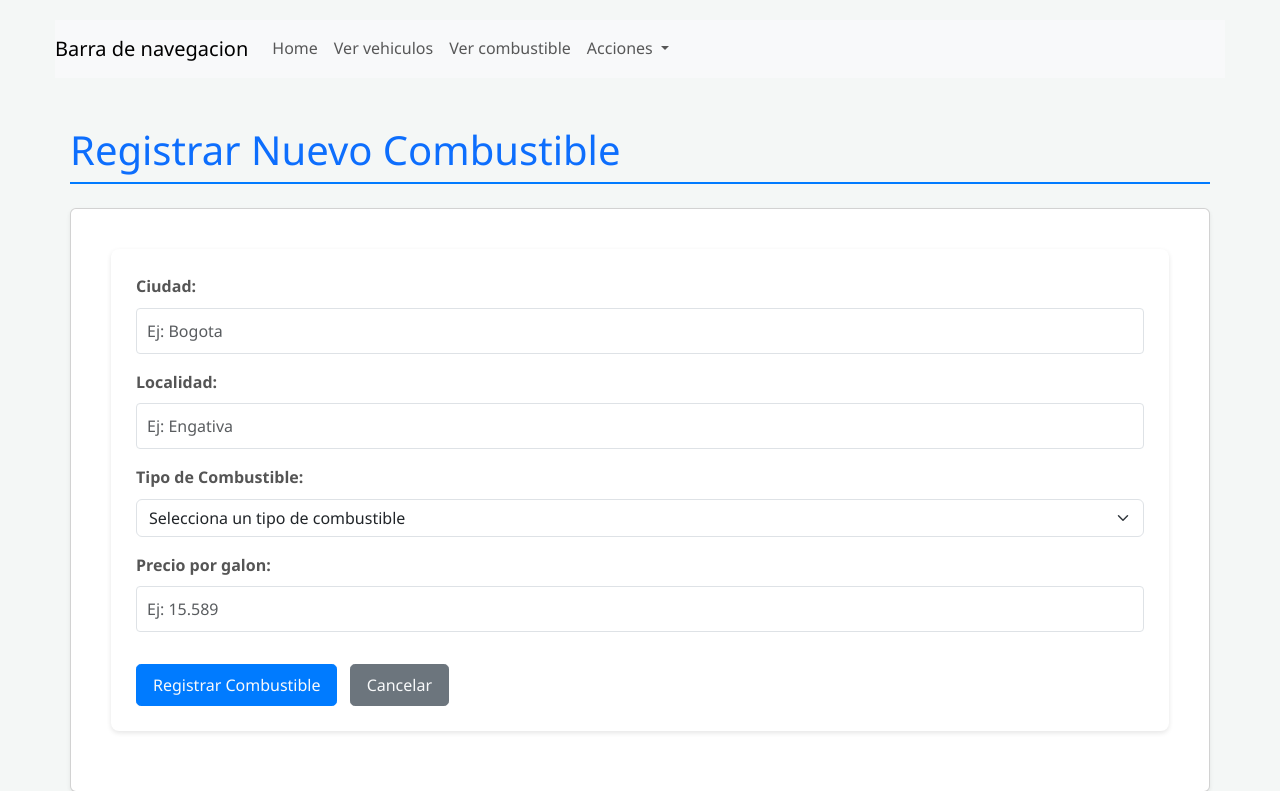
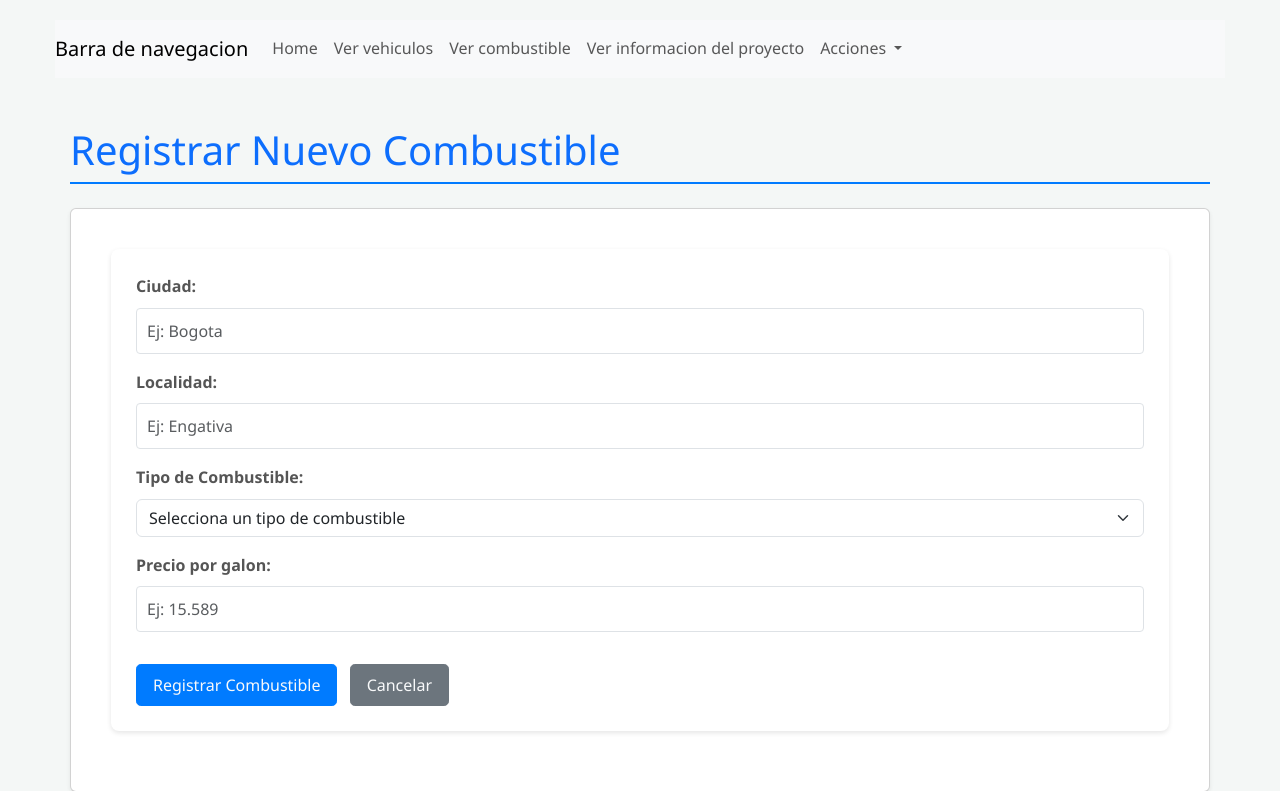
Before and after one commit to Sebas59/Proyecto_inte, a FastAPI app: page /combustible/crear in a window 1280 px wide. Shown: the top 791 px of the page. Run offline with FastAPI, Linux system fonts and the light colour scheme.

Commit message:
se agregaron mas campos para rutas

```diff
--- a/templates/includes/navbar.html
+++ b/templates/includes/navbar.html
@@ -15,6 +15,9 @@
       <li class="nav-item">
         <a class="nav-link" href="/combustibles">Ver combustible</a>
       </li>
+       <li class="nav-item">
+        <a class="nav-link" href="/informacion">Ver informacion del proyecto</a>
+      </li>
       <li class="nav-item dropdown">
         <a class="nav-link dropdown-toggle" href="#" id="navbarDropdownMenuLink" role="button" data-bs-toggle="dropdown" aria-expanded="false">
           Acciones
@@ -22,6 +25,7 @@
         <ul class="dropdown-menu" aria-labelledby="navbarDropdownMenuLink">
           <li><a class="dropdown-item" href="/vehiculos/crear">Registrar vehiculos</a></li>
           <li><a class="dropdown-item" href="/combustible/crear">Registrar combustible</a></li>
+          <li><a class="dropdown-item" href="/buscar_costo_tanqueo">Consultar costo tanque</a></li>
         </ul>
       </li>
     </ul>
```
